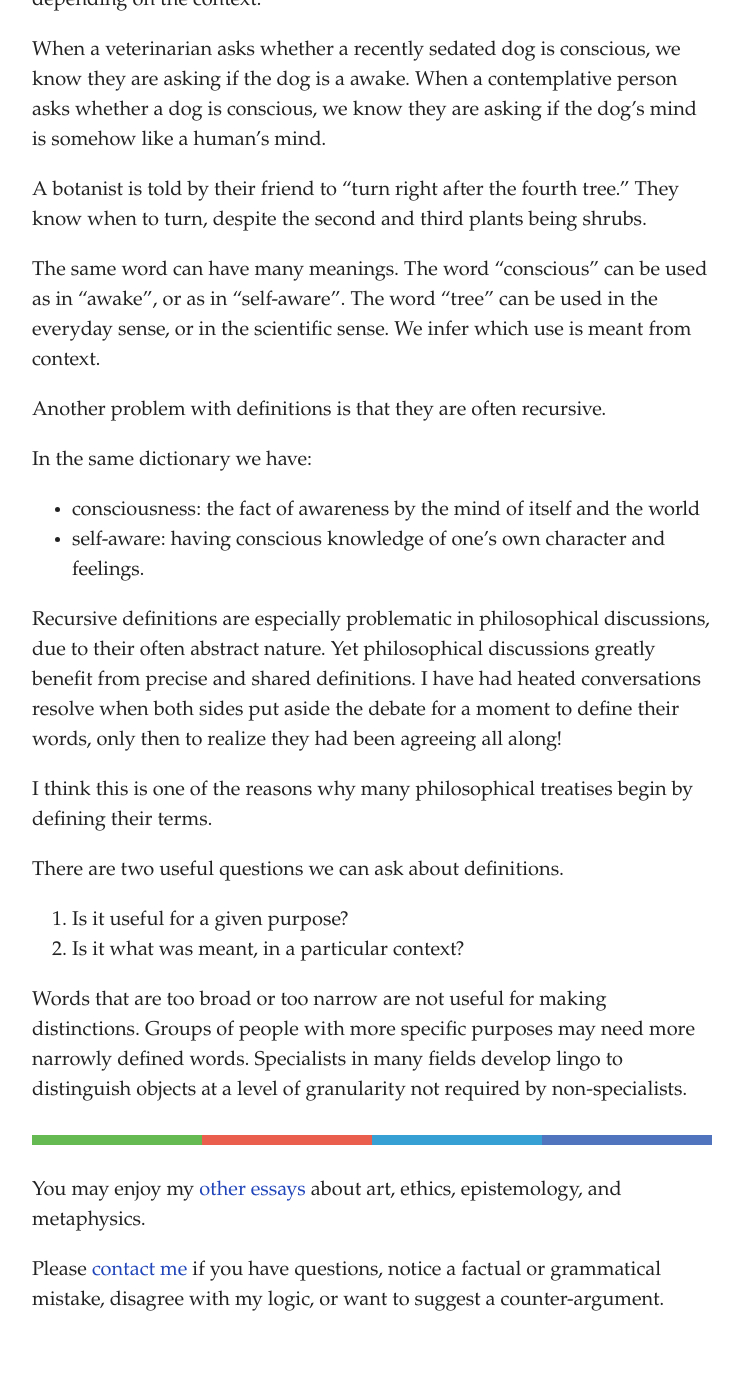
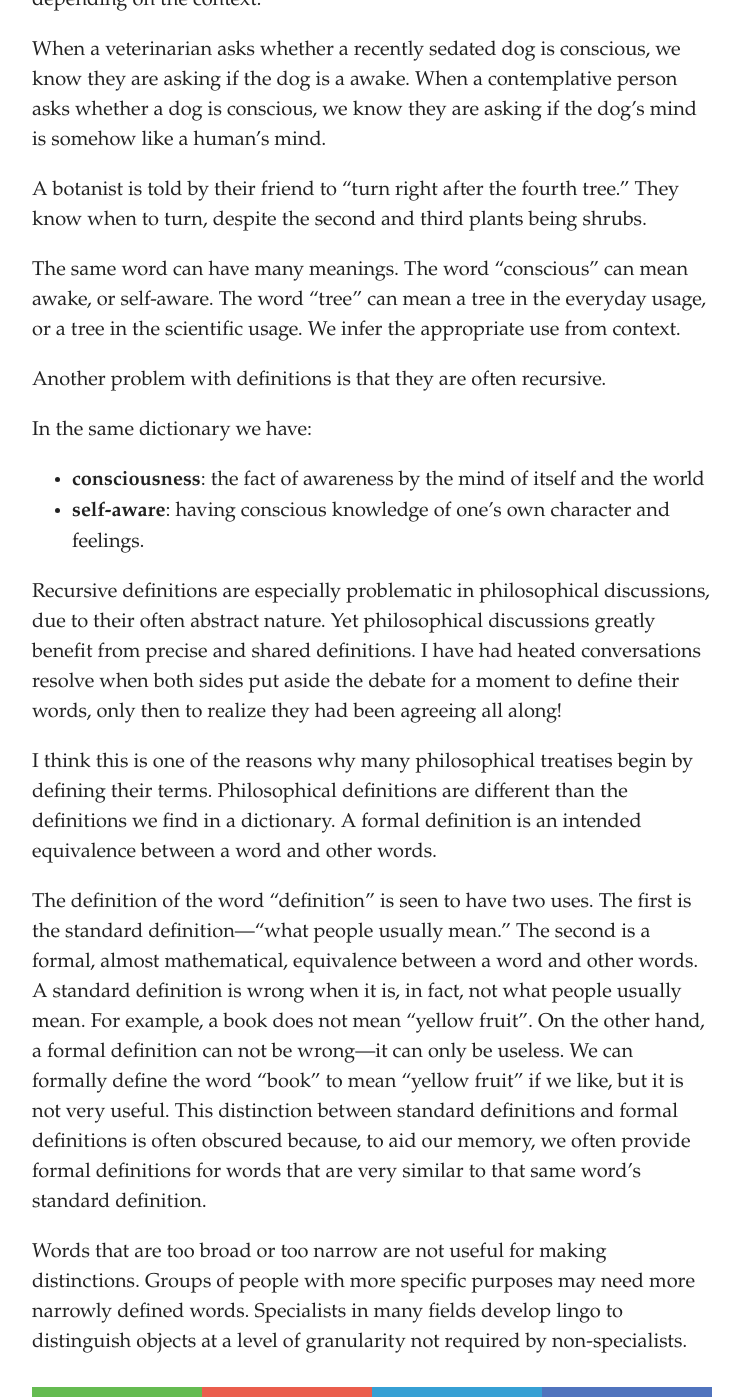
Before and after one commit to artsandmetaphysics/goodlifeodyssey, a Jekyll site: the page built from _essays/on-definitions.md, in a window 1280 px wide and 1400 px high, scrolled down 460 px. Shown: the whole window, without its empty margins (268-1011 px from the left). Built offline with Jekyll 4.4.1, drawn with Linux system fonts in a browser that asks for light colours; before the commit the page ends 1815 px from its top, so only the background shows below that.

Commit message:
Further clarify and improve "On definitions"

```diff
--- a/_essays/on-definitions.md
+++ b/_essays/on-definitions.md
@@ -19,22 +19,19 @@ When a veterinarian asks whether a recently sedated dog is conscious, we know th
 
 A botanist is told by their friend to "turn right after the fourth tree."  They know when to turn, despite the second and third plants being shrubs.
 
-The same word can have many meanings.  The word "conscious" can be used as in "awake", or as in "self-aware".  The word "tree" can be used in the everyday sense, or in the scientific sense. We infer which use is meant from context.
+The same word can have many meanings.  The word "conscious" can mean awake, or self-aware.  The word "tree" can mean a tree in the everyday usage, or a tree in the scientific usage.  We infer the appropriate use from context.
 
 Another problem with definitions is that they are often recursive.
 
 In the same dictionary we have:
 
-- consciousness: the fact of awareness by the mind of itself and the world
-- self-aware: having conscious knowledge of one's own character and feelings.
+- **consciousness**: the fact of awareness by the mind of itself and the world
+- **self-aware**: having conscious knowledge of one's own character and feelings.
 
 Recursive definitions are especially problematic in philosophical discussions, due to their often abstract nature.  Yet philosophical discussions greatly benefit from precise and shared definitions.  I have had heated conversations resolve when both sides put aside the debate for a moment to define their words, only then to realize they had been agreeing all along!
 
-I think this is one of the reasons why many philosophical treatises begin by defining their terms.
+I think this is one of the reasons why many philosophical treatises begin by defining their terms.  Philosophical definitions are different than the definitions we find in a dictionary.  A formal definition is an intended equivalence between a word and other words.
 
-There are two useful questions we can ask about definitions.
-
-1. Is it useful for a given purpose?
-2. Is it what was meant, in a particular context?
+The definition of the word "definition" is seen to have two uses.  The first is the standard definition---"what people usually mean."  The second is a formal, almost mathematical, equivalence between a word and other words.  A standard definition is wrong when it is, in fact, not what people usually mean.  For example, a book does not mean "yellow fruit".  On the other hand, a formal definition can not be wrong---it can only be useless.  We can formally define the word "book" to mean "yellow fruit" if we like, but it is not very useful.  This distinction between standard definitions and formal definitions is often obscured because, to aid our memory, we often provide formal definitions for words that are very similar to that same word's standard definition.
 
 Words that are too broad or too narrow are not useful for making distinctions.  Groups of people with more specific purposes may need more narrowly defined words.  Specialists in many fields develop lingo to distinguish objects at a level of granularity not required by non-specialists.
```
